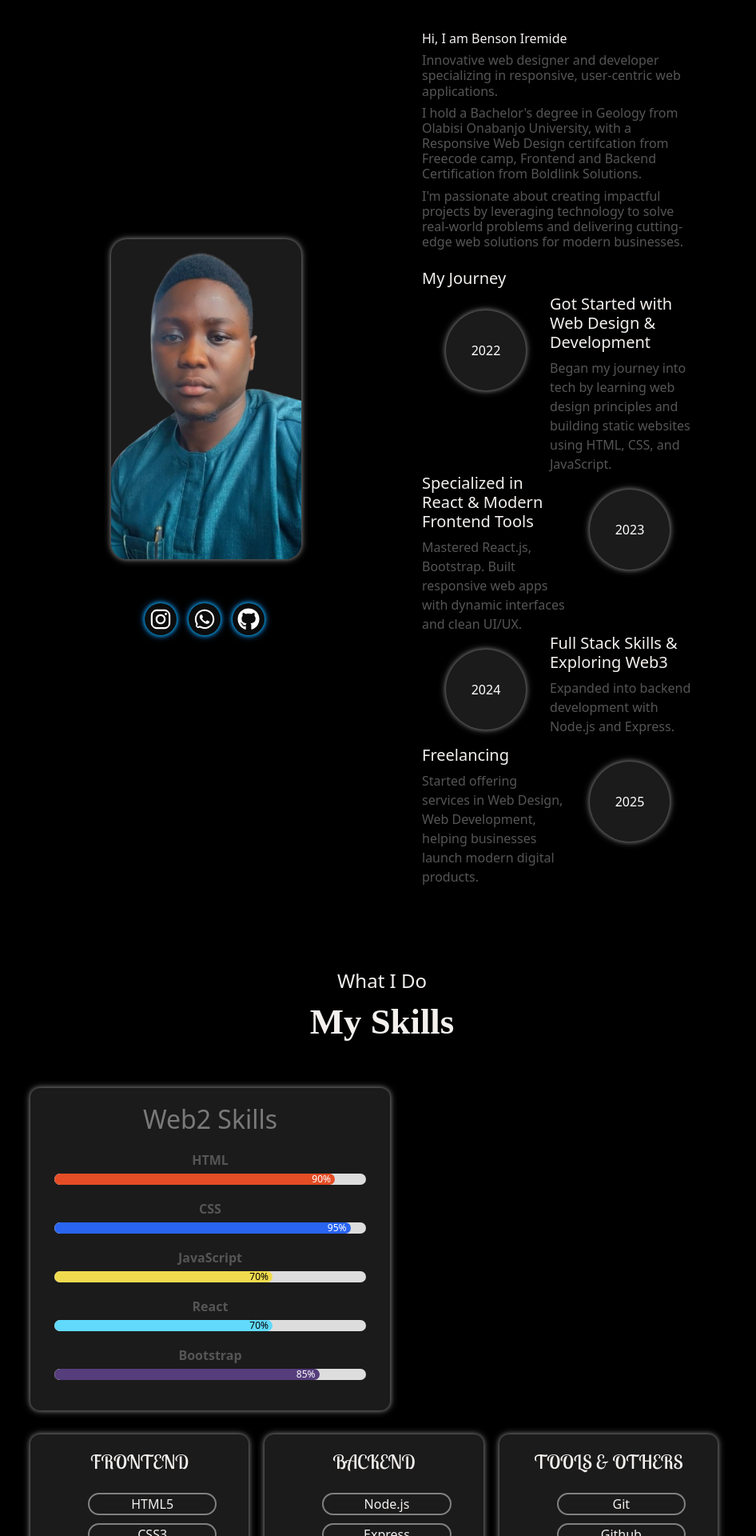
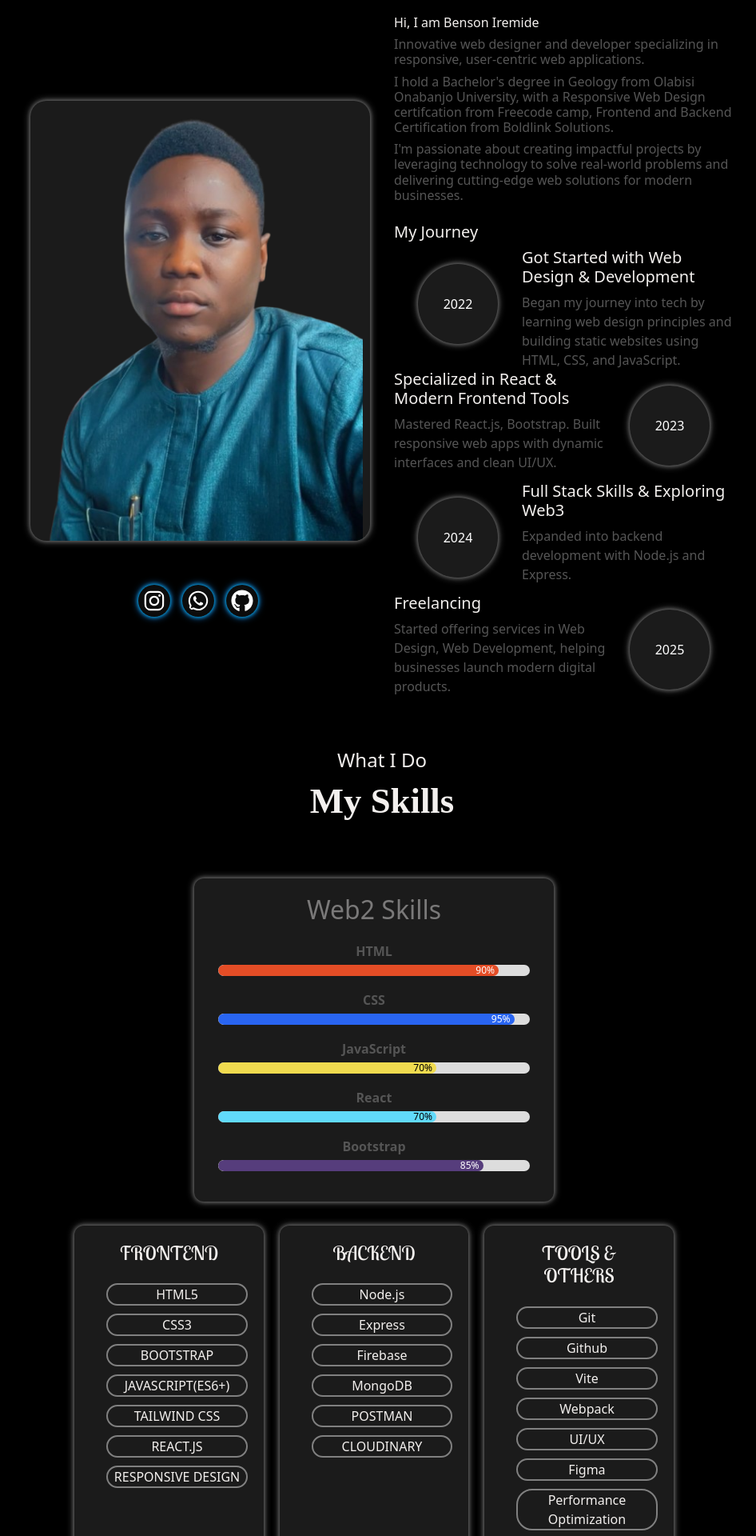
Before and after one commit to BeLaughter/Benson, a React (Vite) app: page / in a window 1280 px wide. Shown: the part 880-2800 px from the top of the page at 80% size, without its empty margins (162-1108 px from the left). Built offline with nearby package versions, Linux system fonts and the light colour scheme.

Commit message:
new changes

```diff
--- a/src/App.css
+++ b/src/App.css
@@ -57,6 +57,34 @@ body {
   }
 }
 
+/* Tablets (portrait and small tablets) */
+@media (min-width: 768px) and (max-width: 1024px) {
+  .pad {
+    margin: 50px;
+    margin-top: 50px;
+    margin-bottom: 50px;
+    display: flex;
+    flex-direction: column;
+    justify-content: center;
+    align-items: center;
+    text-align: center;
+  }
+}
+
+/* Small laptops to large laptops/tablets (landscape) */
+@media (min-width: 1025px) {
+  .pad {
+    margin: 200px;
+    margin-top: 50px;
+    margin-bottom: 50px;
+    display: flex;
+    flex-direction: column;
+    justify-content: center;
+    align-items: center;
+    text-align: center;
+  }
+}
+
 /* stylings that doesnt affect screens only */
 div li {
   list-style-type: none;
@@ -107,6 +135,7 @@ ul li {
 }
 .flex {
   display: flex;
+  flex-wrap: wrap;
 }
 .btn {
   color: #f3f0ee;
--- a/src/Components/Aboutme.css
+++ b/src/Components/Aboutme.css
@@ -47,22 +47,20 @@
 
 @media (min-width: 769px) {
   .flex-a {
-    width: 50%;
-    padding: 50px;
-    padding-top: 0px;
+    width: 100%;
+    margin-right: 30px;
     display: flex;
     flex-direction: column;
     align-items: center;
     justify-content: center;
   }
   .flex-b {
-    width: 50%;
-    padding: 50px;
+    width: 100%;
     text-align: left;
   }
   .about-img {
-    width: 70%;
-    height: 400px;
+    width: 100%;
+    height: 550px;
     border-radius: 20px;
     background-color: #1b1b1b;
     box-shadow: 0 0 5px #666666, 0 0 10px #777777;
@@ -70,9 +68,9 @@
   }
   .img {
     width: 100%;
-    height: 400px;
+    height: 550px;
     border-radius: 20px;
-    object-fit: cover;
+    object-fit: contain;
   }
   .flex-con {
     display: flex;
--- a/src/Components/Contactme.css
+++ b/src/Components/Contactme.css
@@ -38,6 +38,7 @@
   .flex {
     display: flex;
     margin-top: 40px;
+    flex-wrap: wrap;
   }
 
   .flex-item-contact1 {
@@ -49,12 +50,14 @@
   }
   .input {
     border-radius: 10px;
+    width: 100%;
     height: 6vh;
+    margin-bottom: 10px;
   }
   .comment {
     margin-top: 10px;
     width: 100% !important;
-    height: 40vh;
+    height: 30vh;
     border-radius: 10px;
   }
   .input-btn {
@@ -63,8 +66,7 @@
     border-radius: 10px;
   }
   .flex-container-input {
-    display: flex;
-    margin: 20px;
+    margin-top: 20px;
     justify-content: space-between;
   }
 }
--- a/src/Components/Contactme.jsx
+++ b/src/Components/Contactme.jsx
@@ -8,11 +8,11 @@ function Contactme() {
     <div className="pad">
       <p id="contact" className="para">
         Get In Touch <br></br>
-        <span className="title mb">Contact Me </span>
+        <span className="title ">Contact Me </span>
       </p>
-      <div className="flex-container">
+      <div className="flex-container mt-4">
         <div className="flex-item-contact1 mt-4">
-          <h3>Contact Info</h3>
+          <h3 className="mt-3 ">Contact Info</h3>
           <p>
             I’d love to hear from you! Whether you’re interested in
             collaborating on a project, have questions, or just want to connect,
--- a/src/Components/Footer.jsx
+++ b/src/Components/Footer.jsx
@@ -43,7 +43,7 @@ function Footer() {
             </li>
           </div>
         </div>
-        <div className="flex-item">
+        <div className="flex-item me-4">
           <h4>Skills</h4>
           <div>
             <li>
--- a/src/Components/Intro.css
+++ b/src/Components/Intro.css
@@ -54,14 +54,6 @@
 /* style contents for larger screens only */
 
 @media (min-width: 769px) {
-  .pad {
-    margin: 200px;
-    margin-top: 50px;
-    margin-bottom: 50px;
-    justify-content: center;
-    align-items: center;
-    text-align: center;
-  }
   /* Glowing h1 */
   .pad h1 {
     font-size: 5rem;
@@ -79,6 +71,7 @@
   /* Container to align buttons */
   .flex-contain {
     display: flex;
+    flex-wrap: wrap;
     justify-content: center;
     gap: 20px;
     flex-wrap: wrap;
--- a/src/Components/Project.css
+++ b/src/Components/Project.css
@@ -19,7 +19,7 @@
 
 @media (min-width: 769px) {
   .flex-itemb {
-    width: 50%;
+    width: 100%;
     margin-right: 50px;
     margin-bottom: 30px;
   }
--- a/src/Components/Skills.css
+++ b/src/Components/Skills.css
@@ -1,6 +1,16 @@
 /* style contents for mobile only */
 @media (max-width: 769px) {
   .skills-box {
+    text-align: center;
+    border-radius: 12px;
+    padding: 20px 30px;
+    width: 100%;
+    background-color: #1b1b1b;
+    box-shadow: 0 0 5px #666666, 0 0 10px #777777;
+    margin-bottom: 30px;
+    margin-right: 20px;
+  }
+  .skills-box2 {
     text-align: center;
     border-radius: 12px;
     padding: 20px 30px;
@@ -20,6 +30,16 @@
     border-radius: 12px;
     padding: 20px 30px;
     width: 450px;
+    background-color: #1b1b1b;
+    box-shadow: 0 0 5px #666666, 0 0 10px #777777;
+    margin-bottom: 30px;
+    margin-right: 20px;
+  }
+  .skills-box2 {
+    text-align: center;
+    border-radius: 12px;
+    padding: 20px 30px;
+    width: 100%;
     background-color: #1b1b1b;
     box-shadow: 0 0 5px #666666, 0 0 10px #777777;
     margin-bottom: 30px;
@@ -86,8 +106,9 @@
   width: 85%;
   background: #563d7c;
 }
-.skills-box li {
+.skills-box2 li {
   border: 2px solid grey;
   border-radius: 20px;
+  width: 100%;
   margin: 10px;
 }
--- a/src/Components/Skills.jsx
+++ b/src/Components/Skills.jsx
@@ -57,9 +57,9 @@ const Skills = () => {
       </div>
       {/* after */}
       <div className="flex-container">
-        <div className="skills-box">
+        <div className="skills-box2">
           <h4>FRONTEND</h4>
-          <ul className="mt-4">
+          <div className="mt-4">
             <li>HTML5</li>
             <li>CSS3</li>
             <li>BOOTSTRAP</li>
@@ -67,22 +67,22 @@ const Skills = () => {
             <li>TAILWIND CSS</li>
             <li>REACT.JS</li>
             <li>RESPONSIVE DESIGN</li>
-          </ul>
+          </div>
         </div>
-        <div className="skills-box">
+        <div className="skills-box2">
           <h4>BACKEND</h4>
-          <ul className="mt-4">
+          <div className="mt-4">
             <li>Node.js</li>
             <li>Express</li>
             <li>Firebase</li>
             <li>MongoDB</li>
             <li>POSTMAN</li>
             <li>CLOUDINARY</li>
-          </ul>
+          </div>
         </div>
-        <div className="skills-box">
+        <div className="skills-box2">
           <h4>TOOLS & OTHERS</h4>
-          <ul className="mt-4">
+          <div className="mt-4">
             <li>Git</li>
             <li>Github</li>
             <li>Vite</li>
@@ -90,7 +90,7 @@ const Skills = () => {
             <li>UI/UX</li>
             <li>Figma</li>
             <li>Performance Optimization</li>
-          </ul>
+          </div>
         </div>
       </div>
     </div>
```
